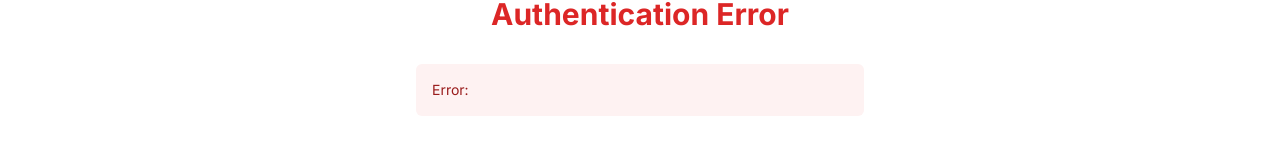
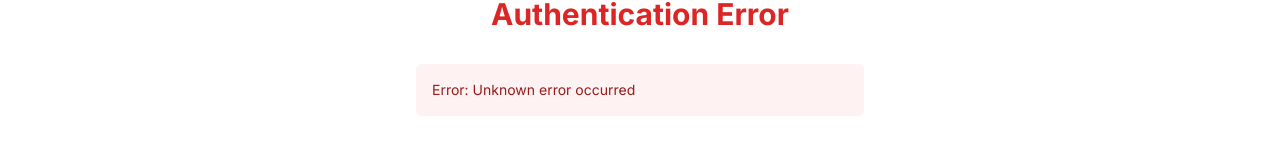
Before and after one commit to alandavidhenry/alandavidhenry-document-portal-next-azure, a Next.js app: page /auth/error in a window 1280 px wide. Shown: the part 425-580 px from the top of the page. Built offline with nearby package versions, Linux system fonts and the light colour scheme; no server answers.

Commit message:
feat: add error page

```diff
--- /dev/null
+++ b/src/app/auth/error/loading.tsx
@@ -0,0 +1,10 @@
+export default function Loading() {
+  return (
+    <div className='flex min-h-screen flex-col items-center justify-center p-4'>
+      <div className='w-full max-w-md space-y-8'>
+        <div className='h-8 w-48 animate-pulse rounded-md bg-red-100 mx-auto' />
+        <div className='h-24 animate-pulse rounded-md bg-red-50' />
+      </div>
+    </div>
+  )
+}
--- a/src/app/auth/error/page.tsx
+++ b/src/app/auth/error/page.tsx
@@ -1,10 +1,15 @@
 'use client'
 
 import { useSearchParams } from 'next/navigation'
+import { useEffect, useState } from 'react'
 
 export default function ErrorPage() {
   const searchParams = useSearchParams()
-  const error = searchParams.get('error')
+  const [error, setError] = useState<string | null>(null)
+
+  useEffect(() => {
+    setError(searchParams.get('error'))
+  }, [searchParams])
 
   return (
     <div className='flex min-h-screen flex-col items-center justify-center p-4'>
@@ -14,7 +19,7 @@ export default function ErrorPage() {
         </h2>
         <div className='rounded-md bg-red-50 p-4'>
           <p className='text-sm text-red-800'>
-            Error: {error}
+            Error: {error || 'Unknown error occurred'}
           </p>
         </div>
       </div>
```
